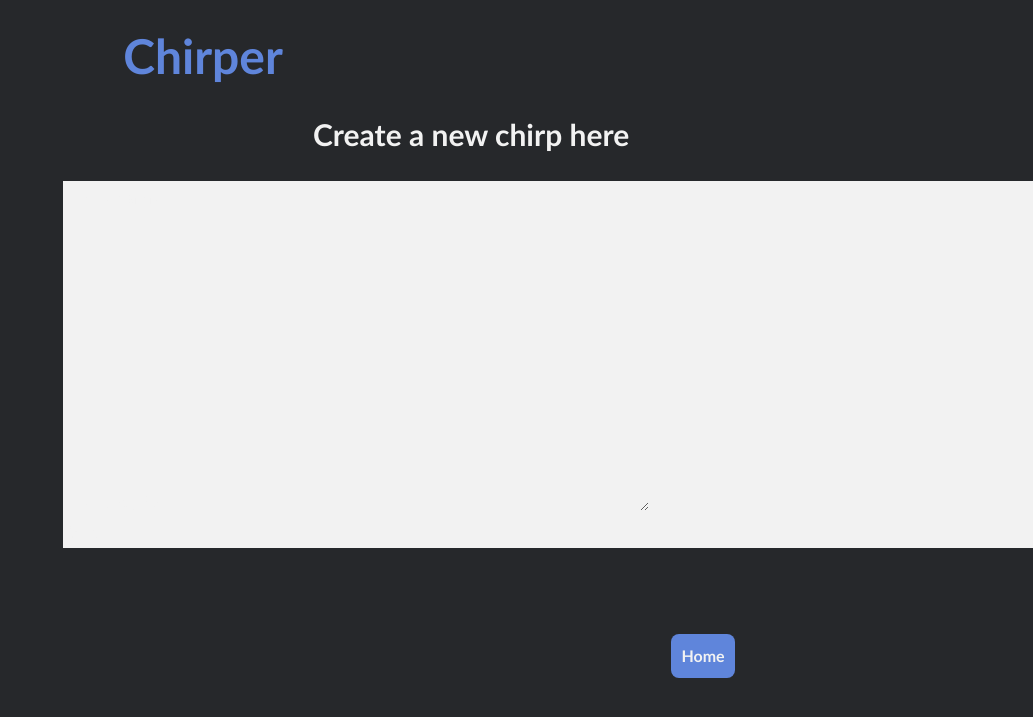
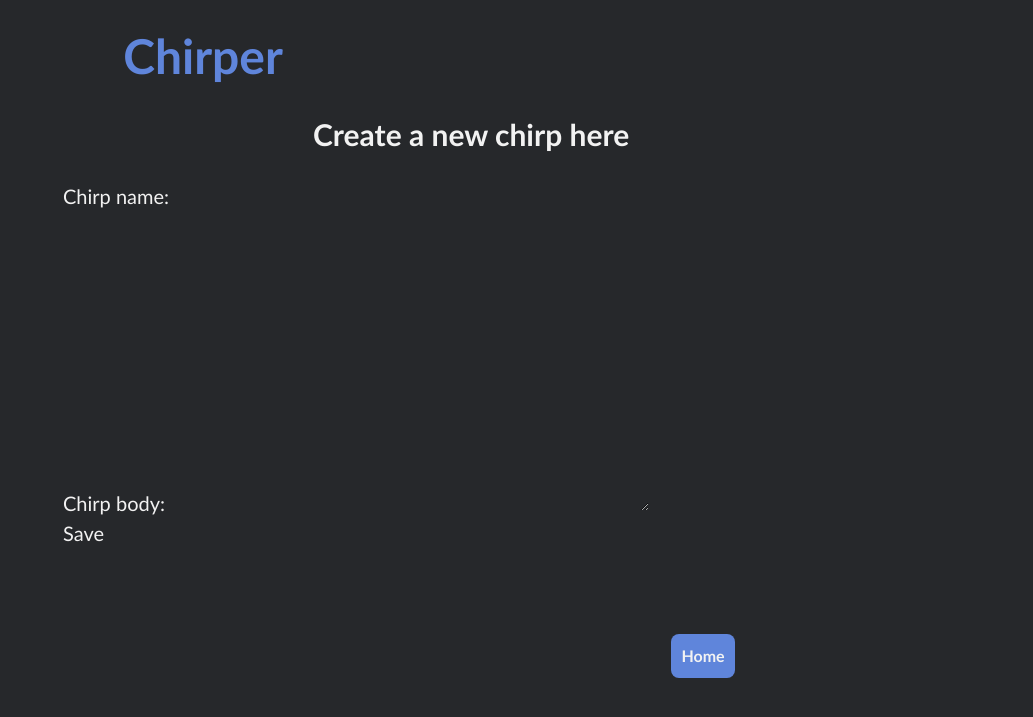
Before and after one commit to AaronCumming/Chirper, a Django app: page /create/ in a window 1280 px wide; the page is wider, and only the part inside the window is pictured. Shown: the top 717 px of that part, without its empty margins (247-1280 px from the left). Run offline with Django 5.2, Linux system fonts and the light colour scheme.

Commit message:
Fixing form

```diff
--- a/chirper/static/style.css
+++ b/chirper/static/style.css
@@ -143,8 +143,3 @@ ul {
     .replytochirp a:hover {
     color:#003092;
 }
-
-form {
-    border:20px #5F85DB;
-    background-color:#f2f2f2;
-}
```
